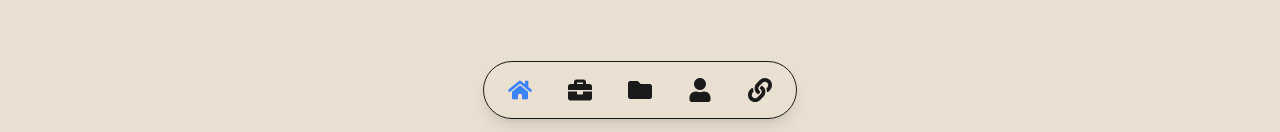
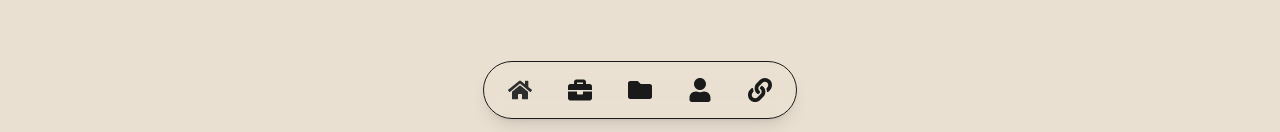
Before and after one commit to dillguill/dillguill.github.io, a React (Create React App) app: page / in a window 1280 px wide. Shown: the part 665-797 px from the top of the page. Built offline with nearby package versions, Linux system fonts and the light colour scheme.

Commit message:
Updated accent colors to dark gray and adjust meta theme color

```diff
--- a/src/App.css
+++ b/src/App.css
@@ -1,23 +1,23 @@
 :root {
+  --meta-theme-color: #EAE0D2;
   --bg-primary: #EAE0D2;
   --bg-secondary: #f8f9fa;
   --text-primary: #1a1a1a;
   --text-secondary: #6b7280;
   --border-color: #1a1a1a;
-  --accent-color: #3b82f6;
-  --accent-hover: #2563eb;
-  --meta-theme-color: #EAE0D2;
+  --accent-color: #2D2D2D;
+  --accent-hover: #2D2D2D;
 }
 
 .dark {
+  --meta-theme-color: #0a0a0a;
   --bg-primary: #0a0a0a;
   --bg-secondary: #1a1a1a;
   --text-primary: #f5f5f5;
   --text-secondary: #9ca3af;
   --border-color: #374151;
-  --accent-color: #60a5fa;
-  --accent-hover: #3b82f6;
-  --meta-theme-color: #0a0a0a;
+  --accent-color: #9ca3af;
+  --accent-hover: #9ca3af;
 }
 
 body {
--- a/src/components/Header.js
+++ b/src/components/Header.js
@@ -38,7 +38,7 @@ export default function Header() {
     // Update meta tags
     const metaThemeColor = document.querySelector('meta[name="theme-color"]');
     if (metaThemeColor) {
-      metaThemeColor.content = isDark ? '#0a0a0a' : '#ffffff';
+      metaThemeColor.content = isDark ? '#0a0a0a' : '#EAE0D2';
     }
 
     const appleStatusBar = document.querySelector('meta[name="apple-mobile-web-app-status-bar-style"]');
```
